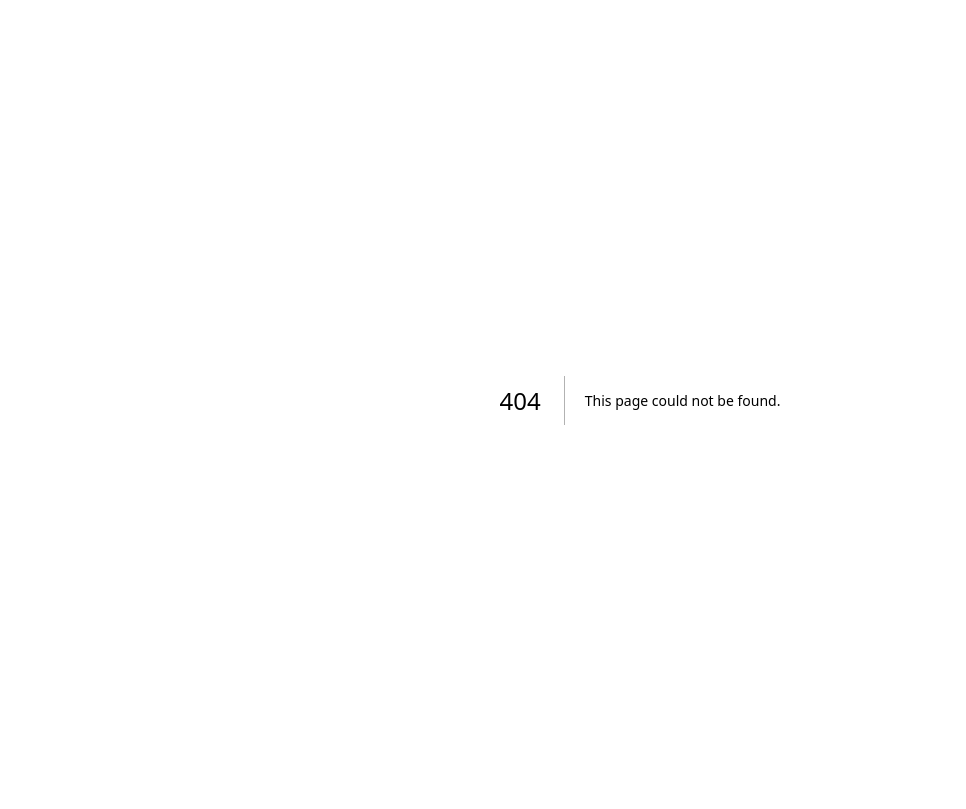
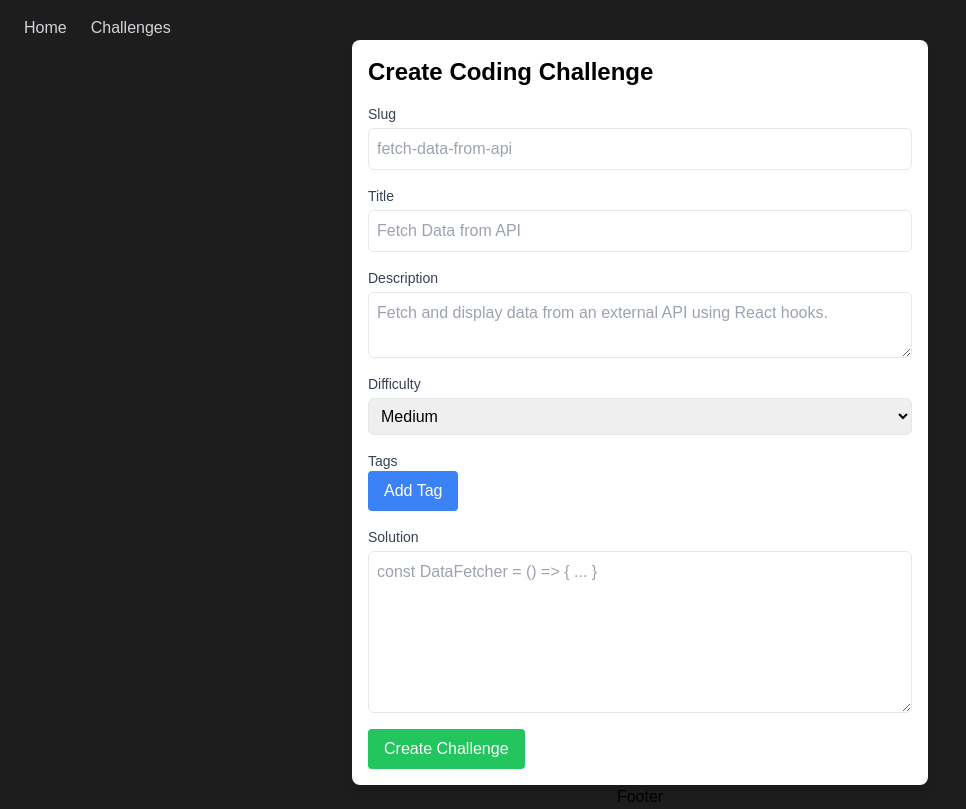
Before and after one commit to matthewdjw/ReactChallenges, a Next.js app: page /admin in a window 1280 px wide. Before the commit this address had no page. Shown: the whole page, without its empty margins (0-966 px from the left). Built offline with nearby package versions, Linux system fonts and the light colour scheme.

Commit message:
Admin page UI

```diff
--- /dev/null
+++ b/components/admin/CreateChallenge.tsx
@@ -0,0 +1,157 @@
+import React, { useState, FC } from "react";
+
+interface CreateChallengeProps {}
+
+const CreateChallenge: FC<CreateChallengeProps> = ({}) => {
+  const [slug, setSlug] = useState("");
+  const [title, setTitle] = useState("");
+  const [description, setDescription] = useState("");
+  const [difficulty, setDifficulty] = useState("Medium");
+  const [tags, setTags] = useState<string[]>([]);
+  const [solution, setSolution] = useState("");
+
+  const handleSubmit = (e: React.FormEvent) => {
+    e.preventDefault();
+    const newChallenge = {
+      slug,
+      title,
+      description,
+      difficulty,
+      tags,
+      solution,
+    };
+
+    console.log(newChallenge); //temporarily log
+  };
+
+  const handleTagChange = (
+    e: React.ChangeEvent<HTMLInputElement>,
+    index: number
+  ) => {
+    const newTags = [...tags];
+    newTags[index] = e.target.value;
+    setTags(newTags);
+  };
+
+  const addTagField = () => {
+    setTags([...tags, ""]);
+  };
+
+  const removeTagField = (index: number) => {
+    const newTags = tags.filter((_, i) => i !== index);
+    setTags(newTags);
+  };
+
+  return (
+    <div className="max-w-xl mx-auto p-4 bg-white shadow-lg rounded-lg">
+      <h1 className="text-2xl font-bold mb-4">Create Coding Challenge</h1>
+      <form onSubmit={handleSubmit}>
+        <div className="mb-4">
+          <label className="block text-sm font-medium text-gray-700">
+            Slug
+          </label>
+          <input
+            type="text"
+            value={slug}
+            onChange={(e) => setSlug(e.target.value)}
+            className="mt-1 block w-full p-2 border rounded-md"
+            placeholder="fetch-data-from-api"
+          />
+        </div>
+
+        <div className="mb-4">
+          <label className="block text-sm font-medium text-gray-700">
+            Title
+          </label>
+          <input
+            type="text"
+            value={title}
+            onChange={(e) => setTitle(e.target.value)}
+            className="mt-1 block w-full p-2 border rounded-md"
+            placeholder="Fetch Data from API"
+          />
+        </div>
+
+        <div className="mb-4">
+          <label className="block text-sm font-medium text-gray-700">
+            Description
+          </label>
+          <textarea
+            value={description}
+            onChange={(e) => setDescription(e.target.value)}
+            className="mt-1 block w-full p-2 border rounded-md"
+            placeholder="Fetch and display data from an external API using React hooks."
+          />
+        </div>
+
+        <div className="mb-4">
+          <label className="block text-sm font-medium text-gray-700">
+            Difficulty
+          </label>
+          <select
+            value={difficulty}
+            onChange={(e) => setDifficulty(e.target.value)}
+            className="mt-1 block w-full p-2 border rounded-md"
+          >
+            <option value="Easy">Easy</option>
+            <option value="Medium">Medium</option>
+            <option value="Hard">Hard</option>
+          </select>
+        </div>
+
+        <div className="mb-4">
+          <label className="block text-sm font-medium text-gray-700">
+            Tags
+          </label>
+          {tags.map((tag, index) => (
+            <div key={index} className="flex mb-2">
+              <input
+                type="text"
+                value={tag}
+                onChange={(e) => handleTagChange(e, index)}
+                className="mr-2 p-2 border rounded-md w-full"
+                placeholder="e.g., API, fetch, hooks"
+              />
+              <button
+                type="button"
+                onClick={() => removeTagField(index)}
+                className="bg-red-500 text-white px-2 rounded"
+              >
+                Remove
+              </button>
+            </div>
+          ))}
+          <button
+            type="button"
+            onClick={addTagField}
+            className="bg-blue-500 text-white px-4 py-2 rounded"
+          >
+            Add Tag
+          </button>
+        </div>
+
+        <div className="mb-4">
+          <label className="block text-sm font-medium text-gray-700">
+            Solution
+          </label>
+          <textarea
+            value={solution}
+            onChange={(e) => setSolution(e.target.value)}
+            className="mt-1 block w-full p-2 border rounded-md"
+            placeholder="const DataFetcher = () => { ... }"
+            rows={6}
+          />
+        </div>
+
+        <button
+          type="submit"
+          className="bg-green-500 text-white px-4 py-2 rounded hover:bg-green-600"
+        >
+          Create Challenge
+        </button>
+      </form>
+    </div>
+  );
+};
+
+export default CreateChallenge;
--- /dev/null
+++ b/pages/admin.tsx
@@ -0,0 +1,13 @@
+import Navbar from "@/components/common/Navbar";
+import Footer from "@/components/common/Footer";
+import CreateChallenge from "@/components/admin/CreateChallenge";
+
+export default function Home() {
+  return (
+    <div>
+      <Navbar />
+      <CreateChallenge />
+      <Footer />
+    </div>
+  );
+}
```
